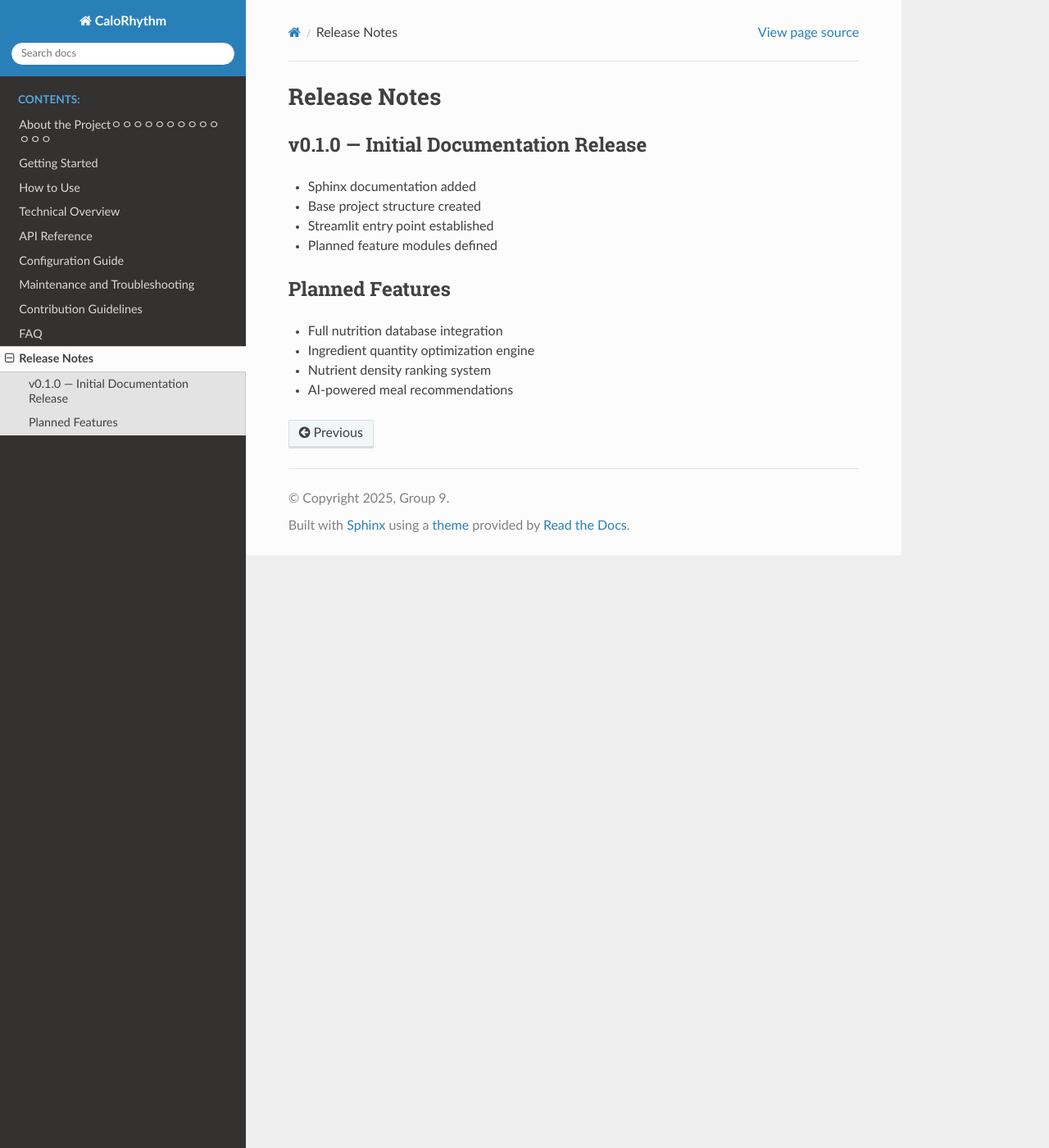
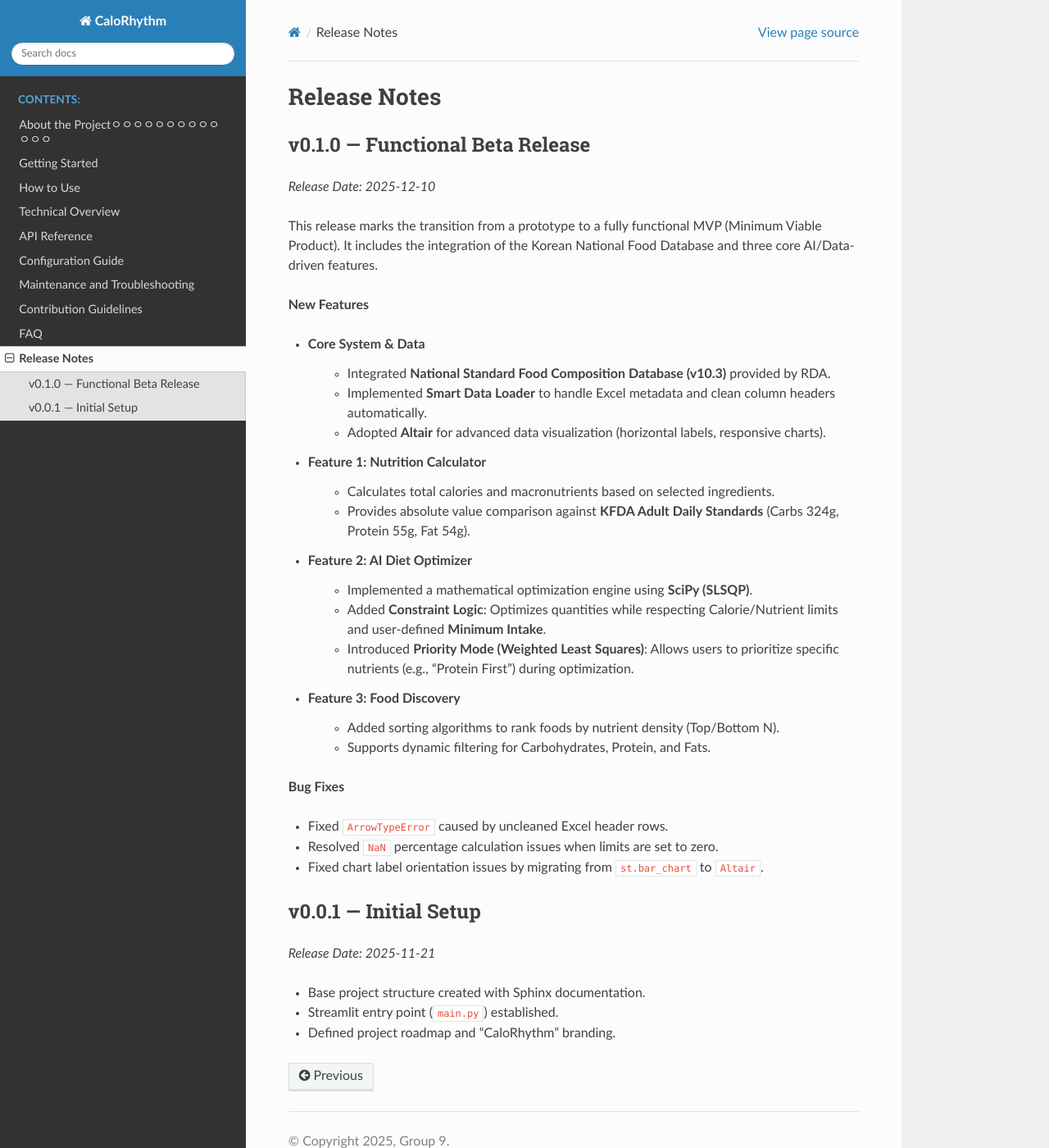
Before and after one commit to seunghwan3140/CaloRhythm_practice, a Sphinx documentation site: the page built from docs/source/release_notes.rst, in a window 1280 px wide and 1400 px high. Shown: the whole window at 82% size. Built offline with Sphinx 7.4.7 and the Read the Docs theme 3.1.0, drawn with Linux system fonts in a browser that asks for light colours.

Commit message:
Update release notes for v0.1.0 Functional Beta
This release notes update transitions from the initial documentation to a functional beta release, detailing new features, bug fixes, and integration of the Korean National Food Database.

```diff
--- a/docs/source/release_notes.rst
+++ b/docs/source/release_notes.rst
@@ -1,16 +1,43 @@
 Release Notes
 =============
 
-v0.1.0 — Initial Documentation Release
---------------------------------------
-- Sphinx documentation added
-- Base project structure created
-- Streamlit entry point established
-- Planned feature modules defined
+v0.1.0 — Functional Beta Release
+--------------------------------
+*Release Date: 2025-12-10*
 
-Planned Features
-----------------
-- Full nutrition database integration
-- Ingredient quantity optimization engine
-- Nutrient density ranking system
-- AI-powered meal recommendations
+This release marks the transition from a prototype to a fully functional MVP (Minimum Viable Product).
+It includes the integration of the Korean National Food Database and three core AI/Data-driven features.
+
+**New Features**
+
+* **Core System & Data**
+    * Integrated **National Standard Food Composition Database (v10.3)** provided by RDA.
+    * Implemented **Smart Data Loader** to handle Excel metadata and clean column headers automatically.
+    * Adopted **Altair** for advanced data visualization (horizontal labels, responsive charts).
+
+* **Feature 1: Nutrition Calculator**
+    * Calculates total calories and macronutrients based on selected ingredients.
+    * Provides absolute value comparison against **KFDA Adult Daily Standards** (Carbs 324g, Protein 55g, Fat 54g).
+
+* **Feature 2: AI Diet Optimizer**
+    * Implemented a mathematical optimization engine using **SciPy (SLSQP)**.
+    * Added **Constraint Logic**: Optimizes quantities while respecting Calorie/Nutrient limits and user-defined **Minimum Intake**.
+    * Introduced **Priority Mode (Weighted Least Squares)**: Allows users to prioritize specific nutrients (e.g., "Protein First") during optimization.
+
+* **Feature 3: Food Discovery**
+    * Added sorting algorithms to rank foods by nutrient density (Top/Bottom N).
+    * Supports dynamic filtering for Carbohydrates, Protein, and Fats.
+
+**Bug Fixes**
+
+* Fixed ``ArrowTypeError`` caused by uncleaned Excel header rows.
+* Resolved ``NaN`` percentage calculation issues when limits are set to zero.
+* Fixed chart label orientation issues by migrating from ``st.bar_chart`` to ``Altair``.
+
+v0.0.1 — Initial Setup
+----------------------
+*Release Date: 2025-11-21*
+
+- Base project structure created with Sphinx documentation.
+- Streamlit entry point (``main.py``) established.
+- Defined project roadmap and "CaloRhythm" branding.
```
